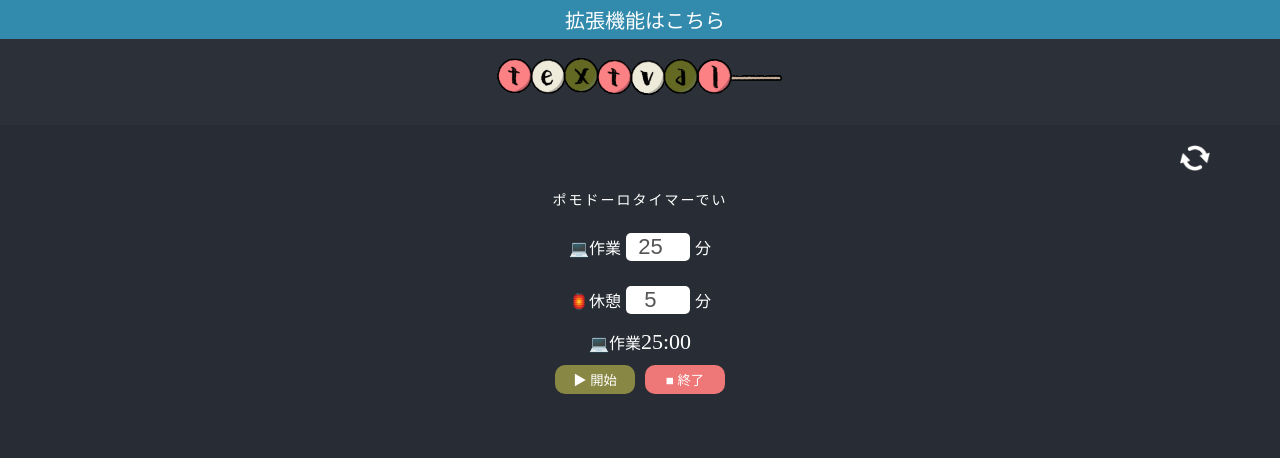
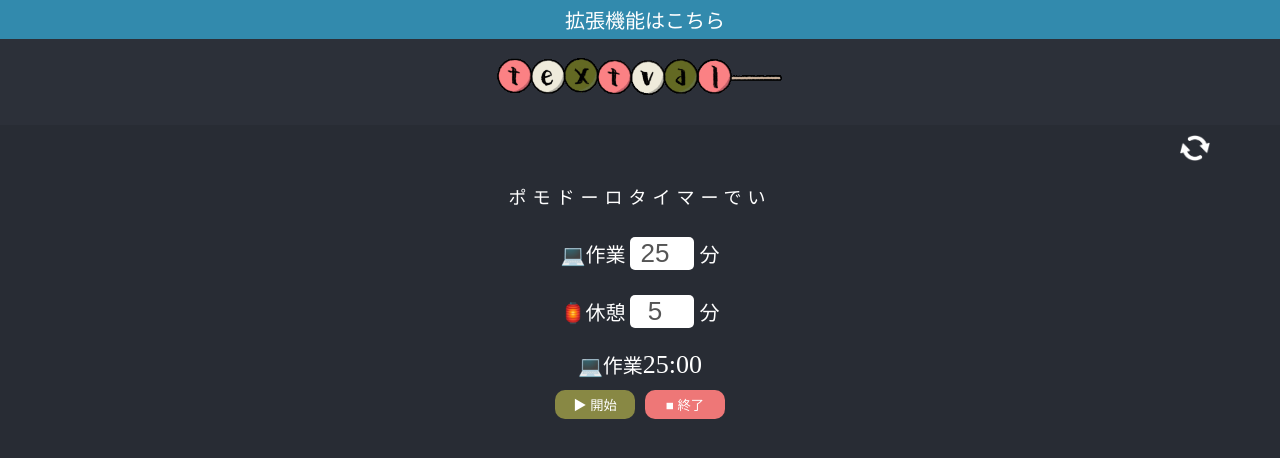
Before and after one commit to esusaki/textval-demo, a Next.js app in the folder textval-demo-next/: page / in a window 1280 px wide. Both pictures are taken after a click on the picture 1195 px from the left and 158 px from the top of the page. Shown: the top 458 px of the page. Built offline with nearby package versions, Linux system fonts and the light colour scheme; a web font is replaced by a local one.

Commit message:
fix: enlarge the pomodoro timer

```diff
--- a/textval-demo-next/app/components/layout/timer.jsx
+++ b/textval-demo-next/app/components/layout/timer.jsx
@@ -190,16 +190,16 @@ export default function Timer(){
     <main>
       {/* <div id="tab_pomodoro" style={{ display: 'none' }}> */}
       <div id="tab_pomodoro">
-        <p style={{ fontSize: '14px', letterSpacing: '2px', color: 'white' }}>ポモドーロタイマーでい</p>
+        <p style={{ fontSize: '18px', letterSpacing: '6px', color: 'white' }}>ポモドーロタイマーでい</p>
 
-        <div style={{ fontSize: '16px' }} id="timeFormContainer">
+        <div style={{ fontSize: '20px' }} id="timeFormContainer">
           <div className="timeForm"> 💻作業
             <input
               type="number"
               value={startTime}
               id="sagyouTimeInput"
               onChange={(e) => { setStartTime(e.target.value); setTimeLeft(e.target.value * 60); }}
-              style={{ textAlign: 'center', margin: '5px', borderRadius: '5px', backgroundColor: 'white', border: 'none', fontSize: '22px', width: '60px', color: '#555' }}
+              style={{ textAlign: 'center', margin: '5px', borderRadius: '5px', backgroundColor: 'white', border: 'none', fontSize: '26px', width: '60px', color: '#555' }}
             />
                 分
           </div>
@@ -209,14 +209,14 @@ export default function Timer(){
               value={stopTime}
               id="kyukeiTimeInput"
               onChange={(e) => { setStopTime(e.target.value) }}
-              style={{ textAlign: 'center', margin: '5px', borderRadius: '5px', backgroundColor: 'white', border: 'none', fontSize: '22px', width: '60px', color: '#555' }}
+              style={{ textAlign: 'center', margin: '5px', borderRadius: '5px', backgroundColor: 'white', border: 'none', fontSize: '26px', width: '60px', color: '#555' }}
             />
               分
           </div>
         </div>
 
         <div id="showTimer">
-          <div style={{ margin: '5px', color: 'white' }}>
+          <div style={{ marginTop: '12px', color: 'white' }}>
             <span id="periodLabel">{isWorkPeriod ? '💻作業' : '🏮休憩'}</span>
             <span className="timer">{formatTime(timeLeft)}</span>
           </div>
--- a/textval-demo-next/app/style.css
+++ b/textval-demo-next/app/style.css
@@ -107,7 +107,7 @@ body {
     /* background-blend-mode:lighten; */
     background-color: rgb(40,44,52);
     position: relative;
-    padding-top: 95px;
+    padding-top: 85px;
 }
 
 @font-face {
@@ -209,16 +209,17 @@ font-family: 'tamanegi';
 }
 
 #showTimer {
-    font-size: 16px;
+    font-size: 20px;
 }
 
 .timer{
-    font-size: 22px;
+    font-size: 26px;
 }
 
 .pomodoro_buttons{
     padding: 5px;
     margin: 5px;
+    margin-top: 10px;
     border-radius: 10px;
     width: 80px;
     border: none;
```
